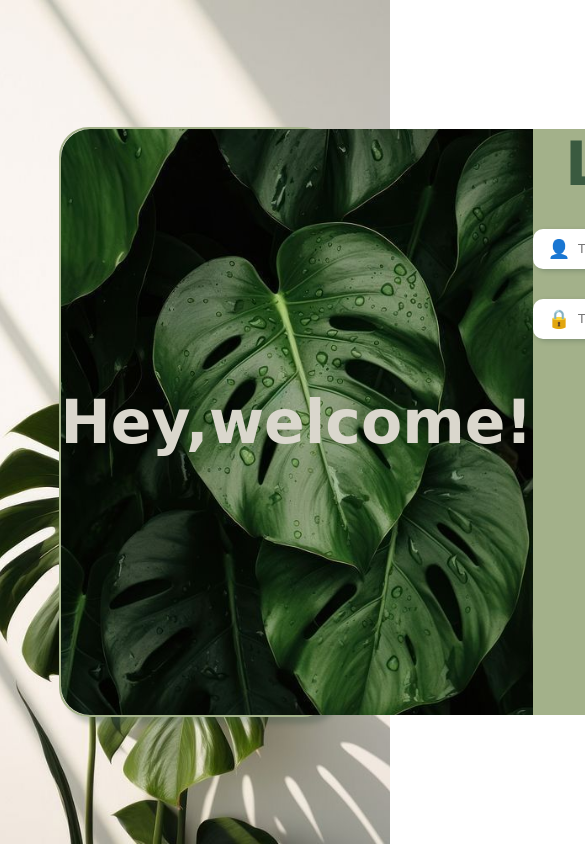
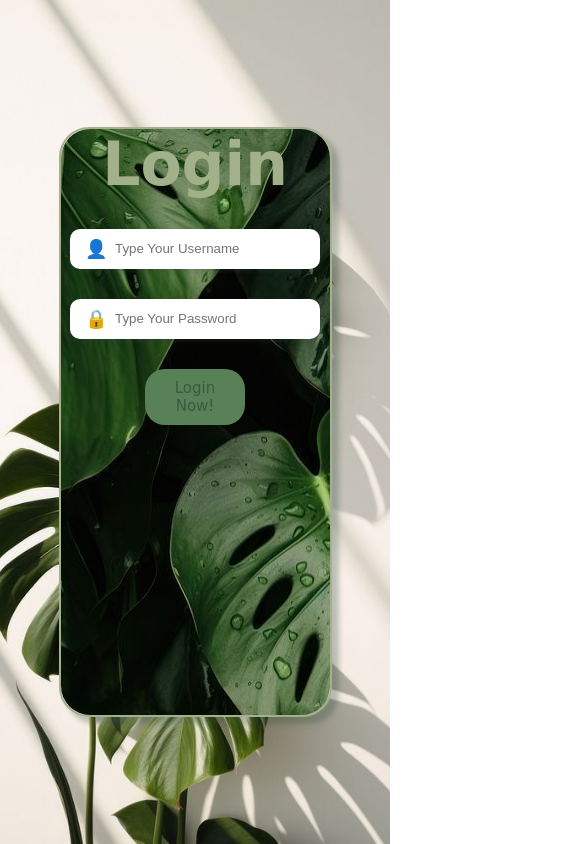
Before and after one commit to Izziebush3/loginpage, a plain HTML site: page index.html in a window 390 px wide. Shown: the top 844 px of the page, 585 px wide, since content can reach past the window. Drawn offline with Linux system fonts and the light colour scheme.

Commit message:
made more mobile responsive

```diff
--- a/loginpage.css
+++ b/loginpage.css
@@ -114,3 +114,25 @@ button:hover {
     font-size: 15px;
     font-family: cursive;
 }
+
+@media (max-width: 768px) {
+    .main-background .sub-background {
+        width: 0px;
+        height: 0px;
+        flex: 0;
+    }
+
+    .main-background .sub-background p {
+        color: transparent;
+    }
+
+    .main-background .login-flex {
+        flex: auto;
+        background-image: url(plant1.jpeg);
+        border-radius: 29px;
+    }
+
+    .main-background .login-flex h2 {
+        color: #a3b18a;
+    }
+}
```
